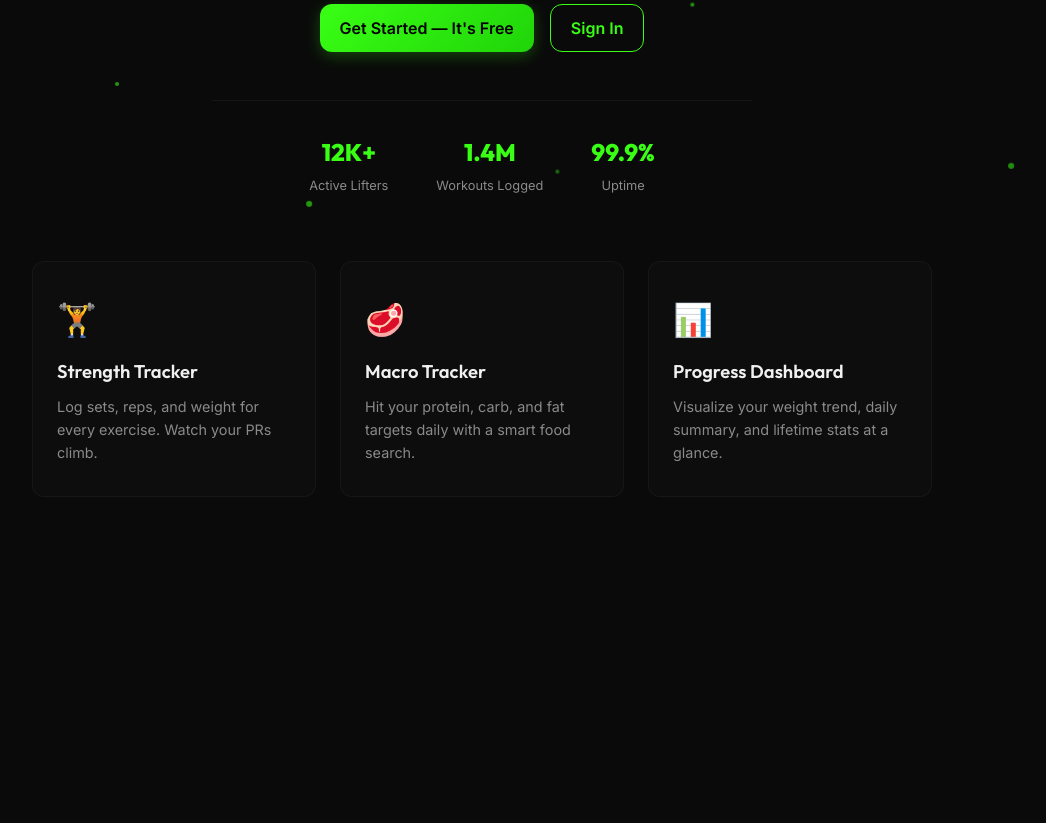
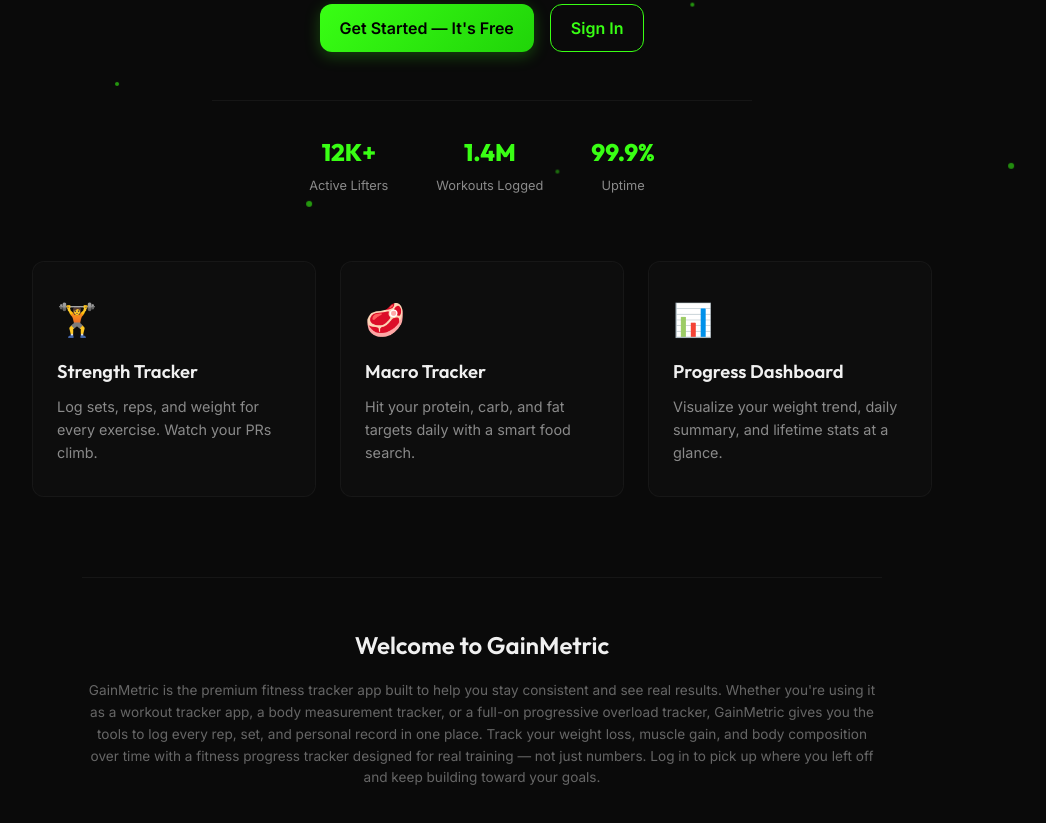
Before and after one commit to enigmagaming2007-hub/GainMetric, a website: page public/index.html in a window 1280 px wide. Shown: the part 457-1280 px from the top of the page, without its empty margins (158-1204 px from the left). Before the commit the page ends 1002 px from the top, so only its background shows below. Drawn offline with nearby package versions, Linux system fonts and the light colour scheme.

Commit message:
UI: Add 'About the site' SEO paragraph to the bottom of the landing page

```diff
--- a/public/index.html
+++ b/public/index.html
@@ -148,6 +148,11 @@
             <h3>Progress Dashboard</h3>
             <p>Visualize your weight trend, daily summary, and lifetime stats at a glance.</p>
           </div>
+        </div>
+
+        <div class="landing-seo-section">
+          <h3>Welcome to GainMetric</h3>
+          <p class="seo-paragraph">GainMetric is the premium fitness tracker app built to help you stay consistent and see real results. Whether you're using it as a workout tracker app, a body measurement tracker, or a full-on progressive overload tracker, GainMetric gives you the tools to log every rep, set, and personal record in one place. Track your weight loss, muscle gain, and body composition over time with a fitness progress tracker designed for real training — not just numbers. Log in to pick up where you left off and keep building toward your goals.</p>
         </div>
       </div>
     </section>
--- a/public/styles.css
+++ b/public/styles.css
@@ -209,6 +209,25 @@
 .feature-icon { font-size: 2rem; margin-bottom: 0.75rem; }
 .feature-card h3 { margin-bottom: 0.5rem; }
 .feature-card p { color: var(--text-secondary); font-size: 0.9rem; line-height: 1.6; }
+
+.landing-seo-section {
+  margin-top: 5rem;
+  padding-top: 3rem;
+  border-top: 1px solid var(--black-border);
+  text-align: center;
+  max-width: 800px;
+  width: 100%;
+}
+.landing-seo-section h3 {
+  color: var(--text-primary);
+  margin-bottom: 1rem;
+  font-size: 1.5rem;
+}
+.seo-paragraph {
+  font-size: 0.85rem;
+  color: #666;
+  line-height: 1.6;
+}
 
 /* ============================================================
    AUTH MODAL
```
